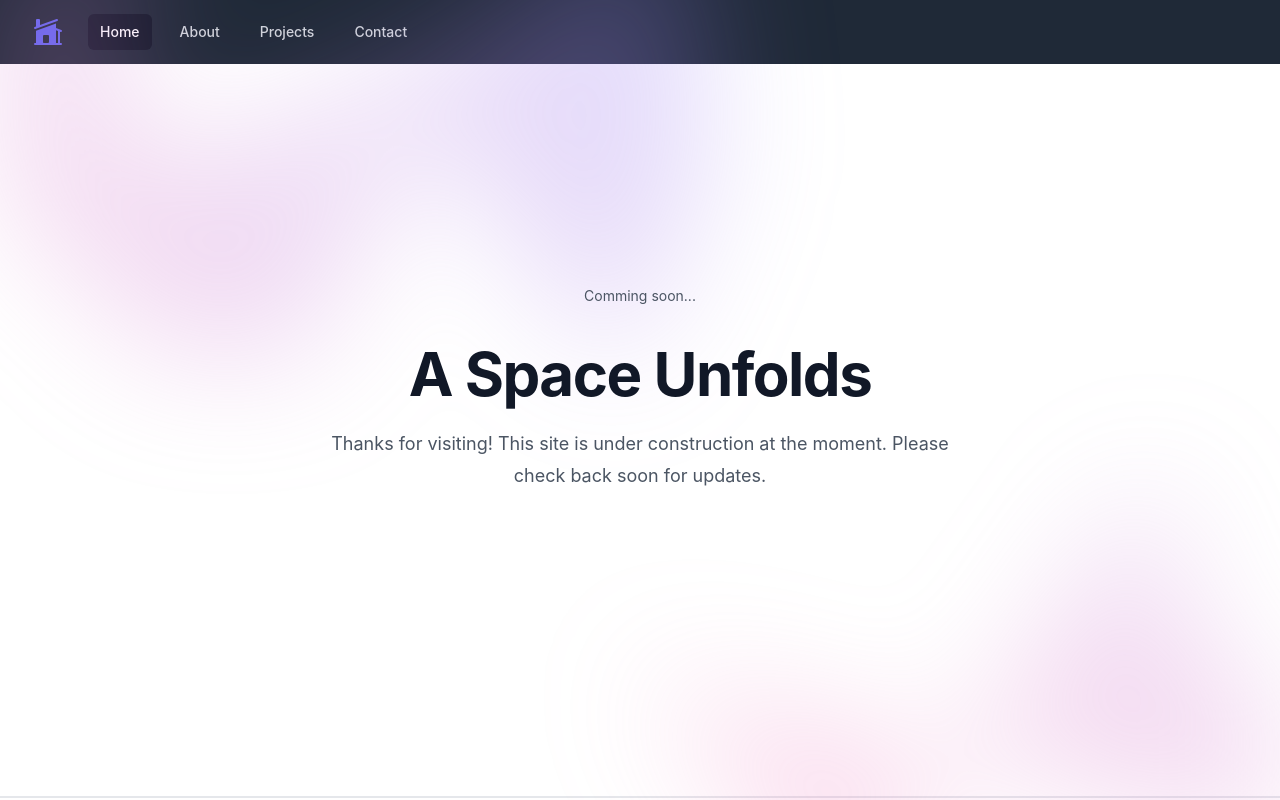
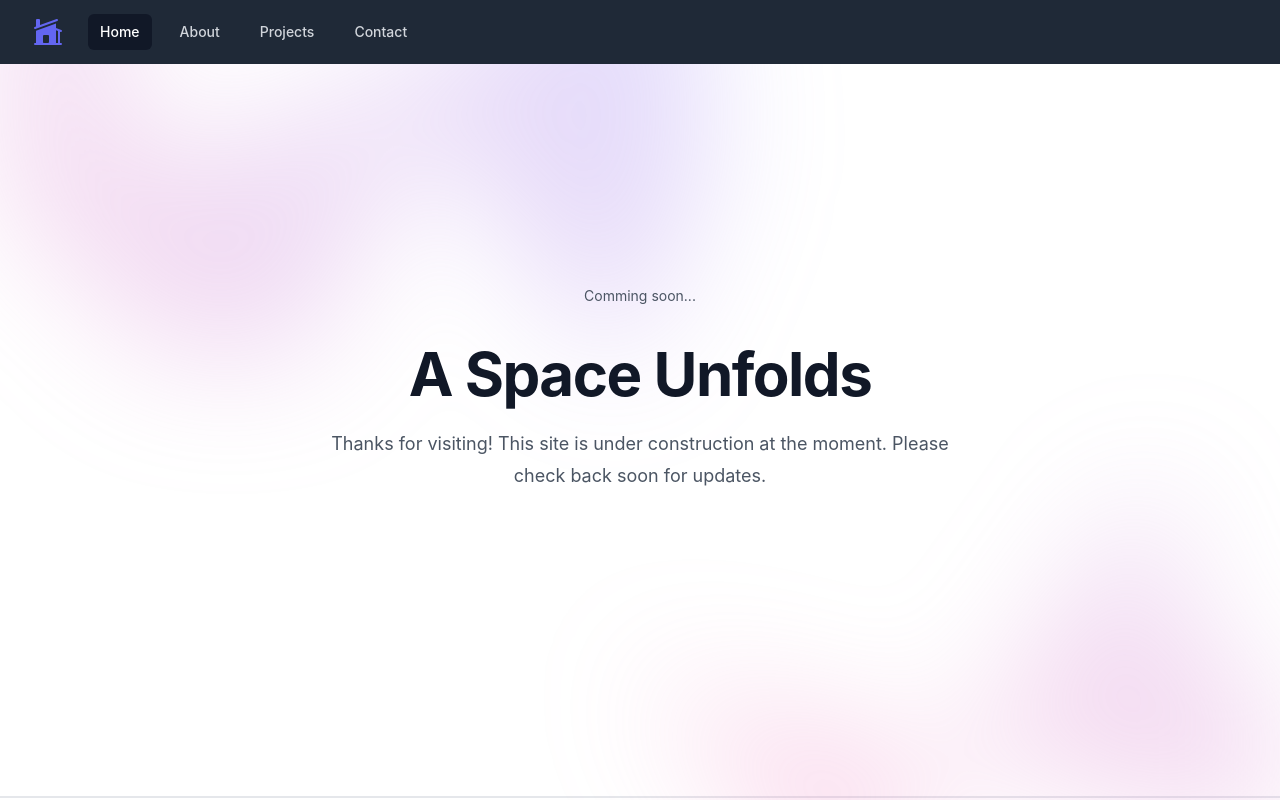
Before and after one commit to aaronfeingold/aspaceunfolds, a React (Create React App) app: page / in a window 1280 px wide. Shown: the top 800 px of the page. Built offline with nearby package versions, Linux system fonts and the light colour scheme.

Commit message:
z-20 on the navbar with fixed full width for sticky effect

```diff
--- a/src/shared/components/NavBar.tsx
+++ b/src/shared/components/NavBar.tsx
@@ -39,7 +39,7 @@ const NavBar: React.FC = () => {
   return (
     <Disclosure
       as="nav"
-      className={`fixed top-0 w-full transition-colors duration-300 ${
+      className={`fixed z-20 w-full transition-colors duration-300 ${
         isScrolled ? "bg-gray-700" : "bg-gray-800"
       }`}
     >
@@ -47,7 +47,7 @@ const NavBar: React.FC = () => {
         <div className="relative flex h-16 items-center justify-between">
           <div className="absolute inset-y-0 left-0 flex items-center sm:hidden">
             {/* Mobile menu button*/}
-            <Disclosure.Button className="group relative inline-flex items-center justify-center rounded-md p-2 text-gray-400 hover:bg-gray-700 hover:text-white focus:outline-none focus:ring-2 focus:ring-inset focus:ring-white">
+            <DisclosureButton className="group relative inline-flex items-center justify-center rounded-md p-2 text-gray-400 hover:bg-gray-700 hover:text-white focus:outline-none focus:ring-2 focus:ring-inset focus:ring-white">
               <span className="absolute -inset-0.5" />
               <span className="sr-only">Open main menu</span>
               <Bars3Icon
@@ -58,7 +58,7 @@ const NavBar: React.FC = () => {
                 aria-hidden="true"
                 className="hidden h-6 w-6 group-data-[open]:block"
               />
-            </Disclosure.Button>
+            </DisclosureButton>
           </div>
           <div className="flex flex-1 items-center justify-center sm:items-stretch sm:justify-start">
             <div className="flex flex-shrink-0 items-center">
@@ -90,10 +90,10 @@ const NavBar: React.FC = () => {
         </div>
       </div>
 
-      <Disclosure.Panel className="sm:hidden">
+      <DisclosurePanel className="sm:hidden">
         <div className="space-y-1 px-2 pb-3 pt-2">
           {navigation.map((item: NavigationItem) => (
-            <Disclosure.Button
+            <DisclosureButton
               key={item.name}
               as="a"
               href={item.href}
@@ -106,10 +106,10 @@ const NavBar: React.FC = () => {
               )}
             >
               {item.name}
-            </Disclosure.Button>
+            </DisclosureButton>
           ))}
         </div>
-      </Disclosure.Panel>
+      </DisclosurePanel>
     </Disclosure>
   );
 };
```
